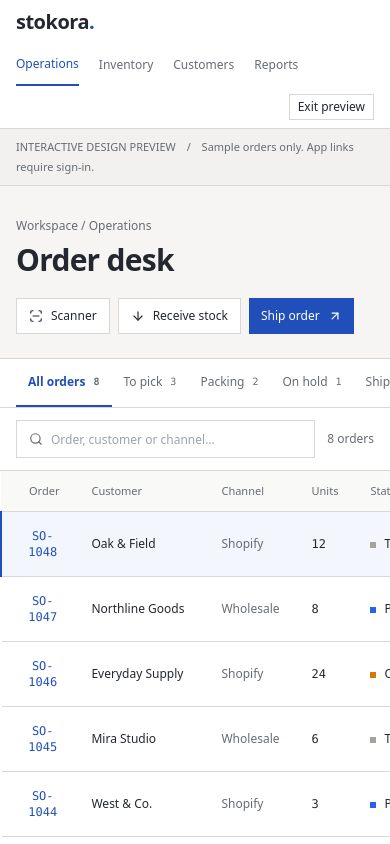
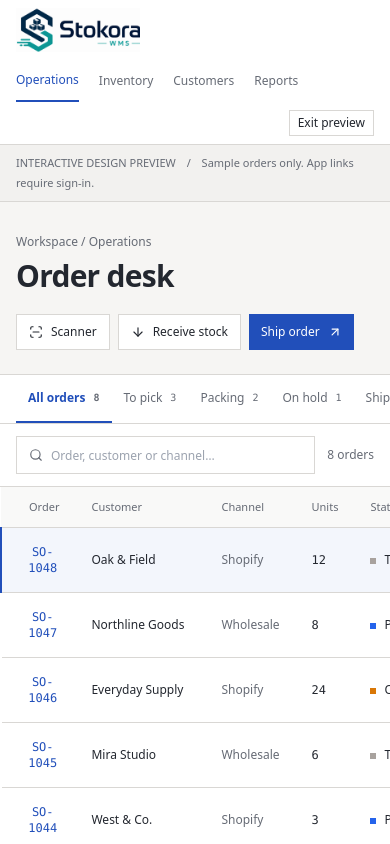
Before and after one commit to Phocas88/medtrack, a Next.js app: page /demo/workspace in a window 390 px wide. Shown: the top 844 px of the page. Built offline with nearby package versions, Linux system fonts and the light colour scheme.

Commit message:
Add supplied Stokora logo to desktop and mobile navigation

```diff
--- a/src/app/demo/workspace/page.tsx
+++ b/src/app/demo/workspace/page.tsx
@@ -2,6 +2,7 @@
 
 import { useState } from 'react';
 import Link from 'next/link';
+import { StokoraNavigationLogo } from '@/components/ui/stokora-logo';
 import { ArrowUpRight, ChevronRight, Search, ScanLine, ArrowDown, Package, X } from 'lucide-react';
 
 type Order = { id: string; customer: string; channel: string; units: number; stage: 'To pick' | 'Packing' | 'On hold' | 'Shipped'; time: string; product: string; bin: string };
@@ -25,7 +26,7 @@ export default function WorkspacePreview() {
   return (
     <div className="workspace-theme min-h-screen text-sm">
       <header className="flex min-h-14 flex-wrap items-center gap-x-8 gap-y-2 border-b bg-card px-4 py-2 md:px-7">
-        <Link href="/demo" className="text-xl font-bold tracking-tight">stokora<span className="text-primary">.</span></Link>
+        <Link href="/demo" aria-label="Stokora demo" className="shrink-0"><StokoraNavigationLogo /></Link>
         <nav aria-label="Workspace navigation" className="flex items-center gap-5 overflow-x-auto text-xs font-medium">
           <span className="border-b-2 border-primary py-3 text-primary">Operations</span>
           <Link href="/products" className="text-muted-foreground hover:text-foreground">Inventory</Link><Link href="/customers" className="text-muted-foreground hover:text-foreground">Customers</Link><Link href="/reports" className="text-muted-foreground hover:text-foreground">Reports</Link>
--- a/src/components/layout/sidebar.tsx
+++ b/src/components/layout/sidebar.tsx
@@ -68,6 +68,7 @@ import {
   DropdownMenuTrigger,
 } from "@/components/ui/dropdown-menu"
 import { Avatar, AvatarFallback } from "@/components/ui/avatar"
+import { StokoraNavigationLogo } from "@/components/ui/stokora-logo"
 import { isSectionVisible } from "@/lib/presets"
 import {
   Collapsible,
@@ -319,7 +320,7 @@ function SidebarContent() {
     <div className="workspace-nav flex h-full flex-col">
       {/* Logo */}
       <div className="flex h-20 shrink-0 items-center border-b border-white/10 px-5">
-        <Link href="/dashboard" className="text-xl font-bold tracking-tight">stokora<span className="text-primary">.</span></Link>
+        <Link href="/dashboard" aria-label="Stokora dashboard"><StokoraNavigationLogo /></Link>
       </div>
 
       {/* Navigation */}
@@ -411,7 +412,7 @@ export function WorkspaceNavigation() {
   )
   return (
     <div className="hidden shrink-0 items-center gap-5 border-b bg-card px-5 md:flex">
-      <Link href="/dashboard" className="py-4 text-lg font-bold tracking-tight">stokora<span className="text-primary">.</span></Link>
+      <Link href="/dashboard" aria-label="Stokora dashboard" className="shrink-0"><StokoraNavigationLogo /></Link>
       <nav aria-label="Main navigation" className="flex min-w-0 flex-1 items-center gap-1 overflow-x-auto">
         {sections.map(section => {
           const items = section.items.filter(item => !item.module || !hasModuleConfig || enabledModules?.[item.module])
--- a/src/components/ui/stokora-logo.tsx
+++ b/src/components/ui/stokora-logo.tsx
@@ -12,6 +12,16 @@ const SIZES = {
   lg: 'h-14',
   xl: 'h-20',
 };
+
+/** Fit the supplied artwork's large white margins into a compact navigation slot. */
+export function StokoraNavigationLogo() {
+  return (
+    <span className="relative inline-block h-11 w-[124px] shrink-0 overflow-hidden bg-white align-middle">
+      {/* eslint-disable-next-line @next/next/no-img-element */}
+      <img src="/stokora-logo.png" alt="Stokora WMS" width={156} height={104} className="absolute -left-4 -top-7 h-[104px] w-[156px] max-w-none" />
+    </span>
+  );
+}
 
 export function StokoraLogo({ theme = 'light', size = 'md', className }: LogoProps) {
   const h = SIZES[size];
```
